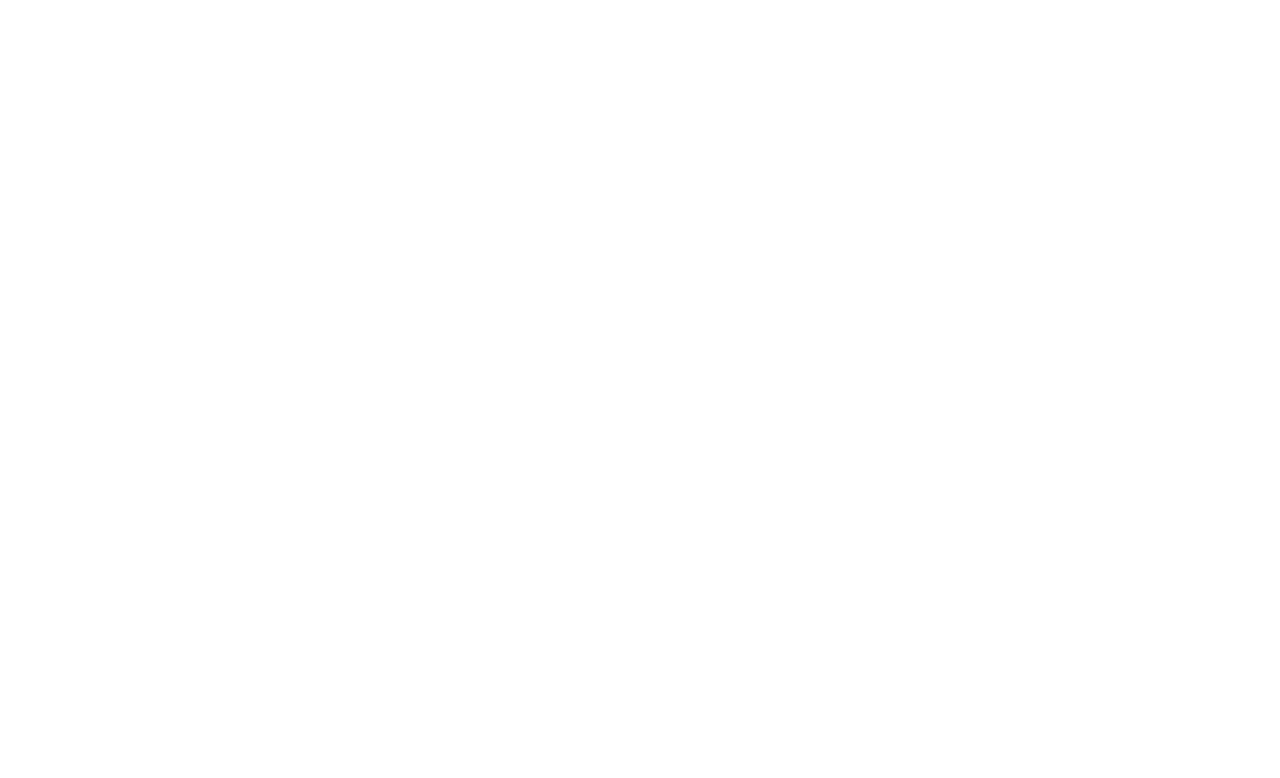
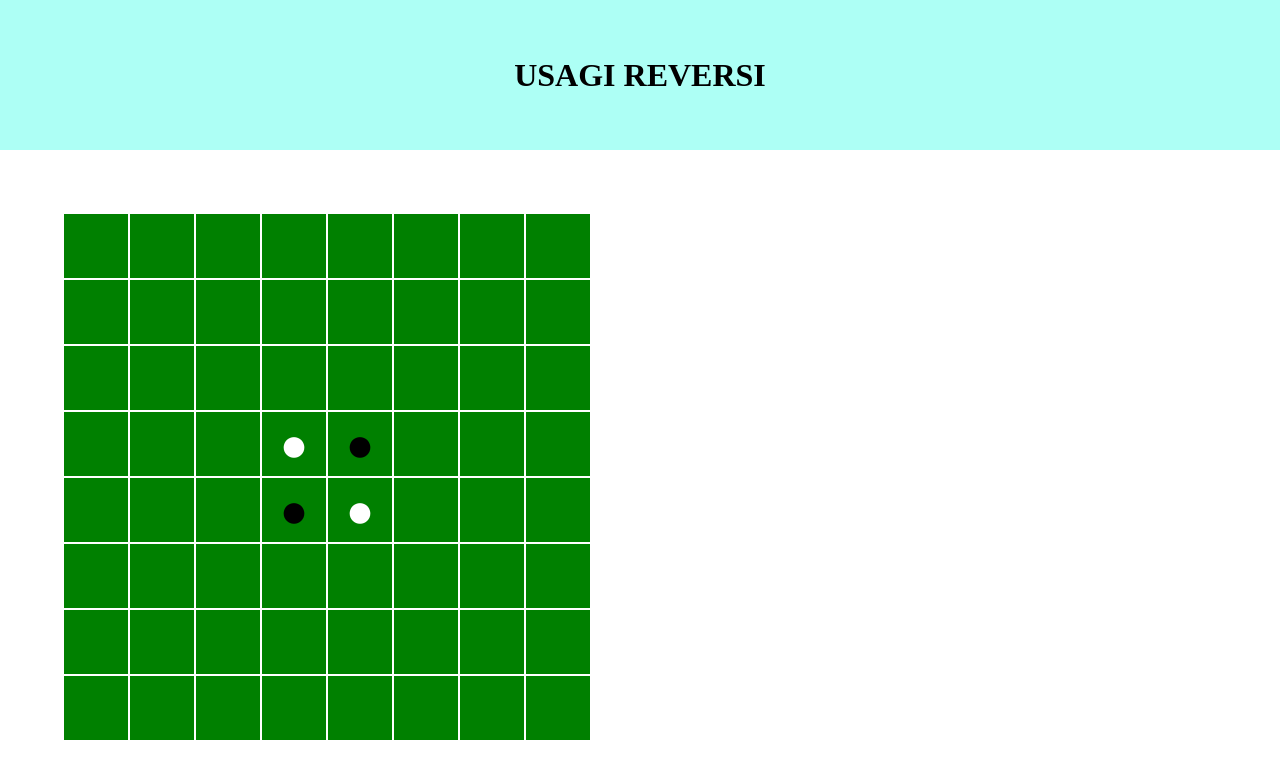
Before and after one commit to aousagi220/Usagi-Reversi, a plain HTML site: page index.html in a window 1280 px wide. Drawn offline with Linux system fonts and the light colour scheme.

Commit message:
UIの作成

```diff
--- /dev/null
+++ b/JS/UI.js
@@ -0,0 +1,23 @@
+function renderBoard(boardData) {
+  const boardDiv = document.getElementById("board");
+  boardDiv.innerHTML = "";
+
+  for ( let x = 0; x < 8; x++ ){
+    for ( let y = 0; y < 8; y++ ){
+      const cellDiv = document.createElement("div");
+      cellDiv.classList.add("cell");
+      cellDiv.dataset.x = x;
+      cellDiv.dataset.y = y;
+
+      if (boardData[x][y] === BLACK) {
+        cellDiv.textContent = '●';
+        cellDiv.classList.add('black');
+      }
+      else if (boardData[x][y] === WHITE) {
+        cellDiv.textContent = '●';
+        cellDiv.classList.add('white');
+      }
+      boardDiv.appendChild(cellDiv);
+    }
+  }
+}
--- a/JS/functionBoard.js
+++ b/JS/functionBoard.js
@@ -19,4 +19,7 @@ function startGame(boardData) {
   boardData[3][4] = BLACK;
   boardData[4][3] = BLACK;
   boardData[4][4] = WHITE;
+
+  renderBoard(boardData)
+  PLAYER = BLACK;
 }
--- a/JS/functionStone.js
+++ b/JS/functionStone.js
@@ -9,6 +9,8 @@ function placeStone(boardData, x, y, color) {
     return false;
   }
 
+  renderBoard(boardData);
+  PLAYER === BLACK ? PLAYER = WHITE : PLAYER = BLACK;
   return true;
 }
 
--- a/JS/script.js
+++ b/JS/script.js
@@ -1,19 +1,23 @@
 const EMPTY = 0; // no stone
 const BLACK = 1; // player 1
 const WHITE = 2; // player 2
+let PLAYER = 0;
 
 const board = Array(8)
   .fill()
   .map(() => Array(8).fill(0));
 
 startGame(board);
-printBoard(board);
 
-placeStone(board, 3, 2, BLACK);
-printBoard(board);
+document.getElementById('board').addEventListener('click', (e) => {
+  if (!e.target.classList.contains('cell')) return;
 
-placeStone(board, 4, 2, WHITE);
-printBoard(board);
+  const x = parseInt(e.target.dataset.x);
+  const y = parseInt(e.target.dataset.y);
 
-placeStone(board, 5, 2, BLACK);
-printBoard(board);
+  if (placeStone(board, x, y, PLAYER)){
+    renderBoard(board)
+    console.log('正常に動作しました！')
+    console.log(printBoard(board))
+  }
+});
--- /dev/null
+++ b/index.css
@@ -0,0 +1,40 @@
+body {
+  margin: 0;
+}
+
+header {
+  background-color: rgb(173, 255, 245);
+  display: flex;
+  justify-content: center;
+  height: 150px;
+  margin: 0;
+}
+
+#titleContent {
+  display: flex;
+  align-items: center;
+}
+
+#board {
+  margin: 8vh;
+  display: grid;
+  grid-template-columns: repeat(8, 8vh);
+  grid-template-rows: repeat(8, 8vh);
+  gap: 2px;
+}
+.cell {
+  width: 8vh;
+  height: 8vh;
+  background-color: green;
+  display: flex;
+  align-items: center;
+  justify-content: center;
+  font-size: 6vh;
+  cursor: pointer;
+}
+.black {
+  color: black;
+}
+.white {
+  color: white;
+}
--- a/index.html
+++ b/index.html
@@ -1,12 +1,20 @@
 <!DOCTYPE html>
-<html>
+<html lang="ja">
 <head>
   <meta charset="UTF-8">
+  <meta name="viewport" content="width=device-width, initial-scale=1.0">
+  <link rel="stylesheet" href="./index.css">
   <title>Reversi</title>
 </head>
 <body>
+  <header id="title">
+    <h1 id="titleContent">USAGI REVERSI</h1>
+  </header>
+  <div id="board">
+  </div>
   <script src="./JS/functionBoard.js"></script>
   <script src="./JS/functionStone.js"></script>
+  <script src="./JS/UI.js"></script>
   <script src="./JS/script.js"></script>
 </body>
 </html>
```
